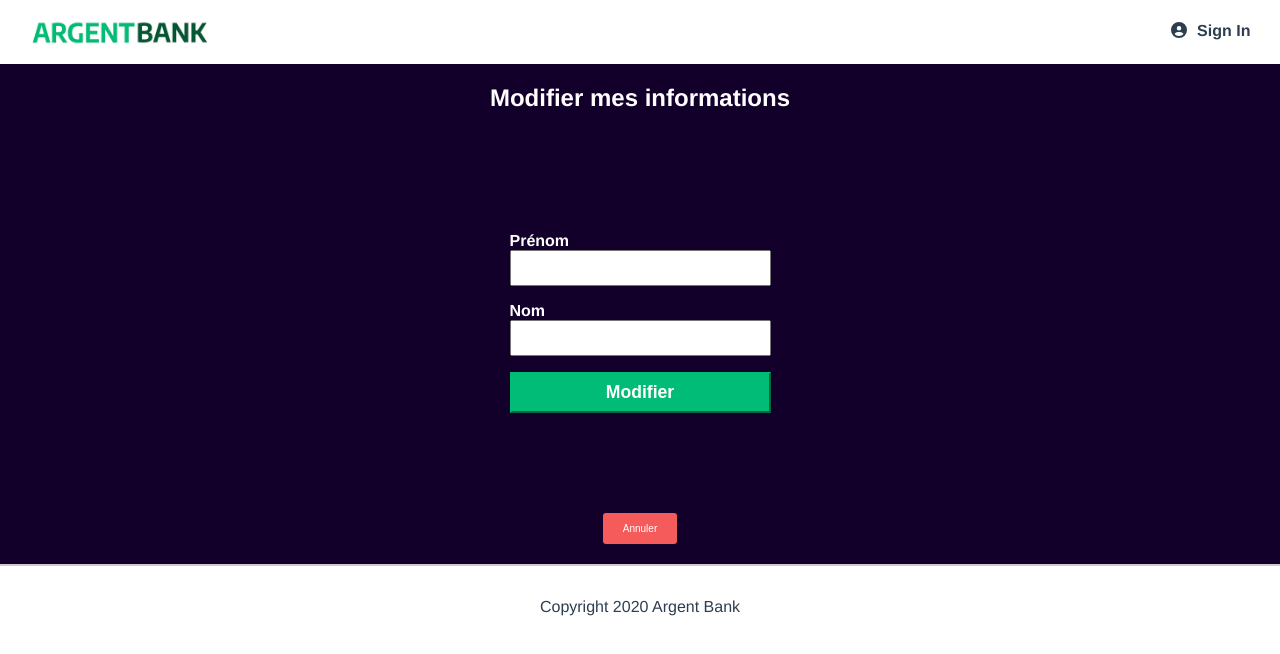
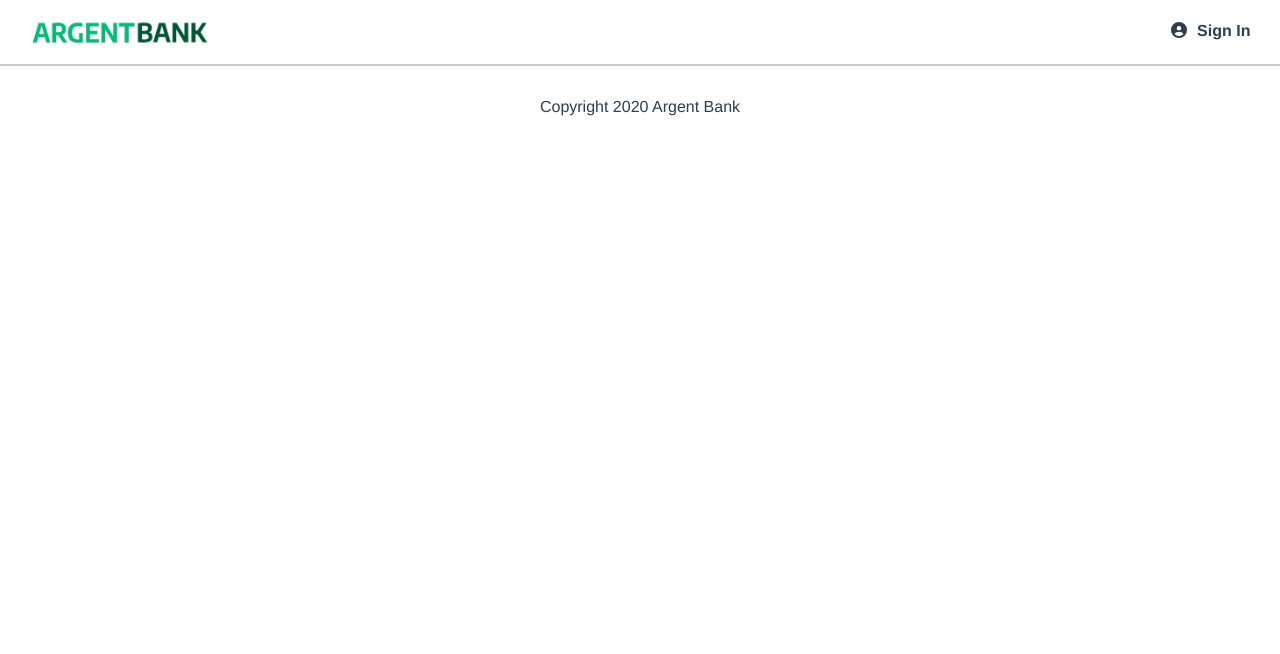
Before and after one commit to LauNM/LaurieBeduneau_13_code_102022, a React (Create React App) app: page /profile/edit in a window 1280 px wide. Shown: the top 654 px of the page. Built offline with nearby package versions, Linux system fonts and the light colour scheme; no server answers.

Commit message:
edit credentials inside userAccount file

```diff
--- a/src/App.js
+++ b/src/App.js
@@ -4,7 +4,6 @@ import { Routes, Route } from "react-router-dom";
 import Homepage from './pages/homepage';
 import Login from './pages/login';
 import UserAccount from './pages/userAccount';
-import EditCredentials from './pages/editCredentials';
 import { useDispatch } from "react-redux";
 import { setToken } from './slices/authSlice';
 
@@ -21,7 +20,6 @@ function App() {
         <Route path="/" element={<Homepage />} />
         <Route path="/login" element={<Login />} />
         <Route path="/profile" element={<UserAccount />} />
-        <Route path="/profile/edit" element={<EditCredentials />} />
       </Routes>
       <Footer />
     </div>
--- a/src/api/apiRquests.js
+++ b/src/api/apiRquests.js
@@ -8,7 +8,10 @@ export async function getToken(data = {}) {
     },
     method: "POST",
     body: JSON.stringify(data)
-  }).then(res => res.json());
+  }).then(res => {
+    if (res.ok) return res.json()
+    throw new Error("Accès non autorisé")
+  });
 }
 
 export async function getProfile() {
@@ -19,7 +22,10 @@ export async function getProfile() {
       'Content-Type': 'application/json'
     },
     method: "POST",
-  }).then(res => res.json());
+  }).then(res => {
+    if (res.ok) return res.json()
+    throw new Error("Accès non autorisé")
+  });
 }
 
 export async function updateProfile(data = {}) {
@@ -31,5 +37,8 @@ export async function updateProfile(data = {}) {
     },
     method: "PUT",
     body: JSON.stringify(data)
-  }).then(res => res.json());
+  }).then(res => {
+    if (res.ok) return res.json()
+    throw new Error("Une erreur s'est produite")
+  });
 }
--- a/src/assets/scss/style.scss
+++ b/src/assets/scss/style.scss
@@ -301,24 +301,25 @@ html {
   font-size: 1rem;
 }
 
-.update-credentials {
+.credentials-form {
   display: flex;
   flex-direction: column;
   align-items: center;
-  gap: 100px;
-  background-color: #12002b;
-  color: white;
-
-  .form-wrapper {
-    max-width: 500px;
-  }
-  .cancel {
-    background-color: #f65b5b;
-    font-size: 10px;
-    border-radius: 3px;
-    color: white;
-    border: none;
-    padding: 10px 20px;
-    margin-bottom: 20px;
+  .section-wrapper {
+    display: flex;
+    gap: 10px;
+    .form-button {
+      color: white;
+      font-weight: bold;
+      padding: 10px;
+      &.confirm {
+        border-color: #00bc77;
+        background-color: #00bc77;
+      }
+      &.cancel {
+        border-color: #f65b5b;
+        background-color: #f65b5b;
+      }
+    }
   }
 }
--- a/src/pages/editCredentials.js
+++ /dev/null
@@ -1,66 +0,0 @@
-import {Link, useNavigate} from "react-router-dom";
-import { useRef, useEffect } from 'react';
-import {getProfile, updateProfile} from '../api/apiRquests';
-import {useDispatch, useSelector} from 'react-redux';
-
-import { setUser } from '../slices/userSlice';
-
-function EditCredentials() {
-  const firstNameRef = useRef();
-  const lastNameRef = useRef();
-  const dispatch = useDispatch();
-  const navigate = useNavigate();
-
-  const handleSubmit = async (e) => {
-    e.preventDefault();
-    try {
-      const { body } = await updateProfile({ firstName: firstNameRef.current.value ,lastName: lastNameRef.current.value })
-      dispatch(setUser(body));
-      navigate('/profile');
-    } catch (error) {
-      console.log(error)
-    }
-  }
-
-  const fetchUser = async () => {
-    try {
-      const { body } = await getProfile();
-      dispatch(setUser(body));
-    }
-    catch (error) {
-      console.log(error)
-    }
-  }
-
-  useEffect(() => {
-    fetchUser();
-  },[]);
-
-  const user = useSelector((state) => state.user)
-
-  return (
-    <div className="update-credentials">
-      <h2>Modifier mes informations</h2>
-      <section className="form-wrapper">
-        <form onSubmit={handleSubmit}>
-        <div className="input-wrapper">
-          <label htmlFor="firstname">Prénom</label>
-          <input ref={firstNameRef} type="text" id="firstname" required={true} defaultValue={user.firstName}/>
-        </div>
-        <div className="input-wrapper">
-          <label htmlFor="lastname">Nom</label>
-          <input ref={lastNameRef} type="text" id="lastname" required={true} defaultValue={user.lastName}/>
-        </div>
-        <button className="sign-in-button">Modifier</button>
-      </form>
-      </section>
-      <Link to={'/profile'}>
-          <button className="cancel">
-            Annuler
-          </button>
-      </Link>
-    </div>
-  )
-}
-
-export default EditCredentials;
--- a/src/pages/userAccount.js
+++ b/src/pages/userAccount.js
@@ -1,27 +1,40 @@
-import React, {useEffect} from "react";
-import {Link, Navigate} from 'react-router-dom';
-import { getProfile } from "../api/apiRquests";
+import React, { useEffect, useRef, useState } from "react";
+import { Navigate } from 'react-router-dom';
+import { getProfile, updateProfile } from "../api/apiRquests";
 import { useSelector, useDispatch } from 'react-redux'
 import { setUser } from "../slices/userSlice";
 
 function UserAccount() {
   const { token } = useSelector((state) => state.token);
   const dispatch = useDispatch();
+  const firstNameRef = useRef();
+  const lastNameRef = useRef();
+  const [showForm, setShowForm] = useState(false);
 
   const fetchUser = async () => {
     try {
       const { body } = await getProfile();
       dispatch(setUser(body));
+    } catch (error) {
+      console.log(error)
     }
-        catch (error) {
+  }
+
+  const handleSubmit = async (e) => {
+    e.preventDefault();
+    try {
+      await updateProfile({ firstName: firstNameRef.current.value, lastName: lastNameRef.current.value })
+      const { body } = await getProfile();
+      dispatch(setUser(body));
+      setShowForm(false)
+    } catch (error) {
       console.log(error)
     }
   }
 
   useEffect(() => {
-        fetchUser();
-    },[]);
-
+    if (token) fetchUser();
+  }, []);
 
   const user = useSelector((state) => state.user)
 
@@ -29,13 +42,31 @@ function UserAccount() {
 
   return (
     <div>
-             {token ?
+      { token ?
         <main className="main bg-dark">
           <div className="header">
-                    <h1>Welcome back<br />{user.firstName} !</h1>
-                    <Link to={'/profile/edit'}>
-                        <button className="edit-button">Edit Name</button>
-                    </Link>
+            <h1>Welcome back<br/>{ user.firstName } !</h1>
+            { showForm ?
+              <form className="credentials-form" onSubmit={ handleSubmit }>
+                <div className="section-wrapper">
+                  <div className="input-wrapper">
+                    <label htmlFor="firstname">Prénom</label>
+                    <input ref={ firstNameRef } type="text" id="firstname" required={ true }
+                           defaultValue={ user.firstName }/>
+                  </div>
+                  <div className="input-wrapper">
+                    <label htmlFor="lastname">Nom</label>
+                    <input ref={ lastNameRef } type="text" id="lastname" required={ true }
+                           defaultValue={ user.lastName }/>
+                  </div>
+                </div>
+                <div className="section-wrapper">
+                  <button className="confirm form-button">Modifier</button>
+                  <button className="cancel form-button" onClick={ () => setShowForm(false) }>Annuler</button>
+                </div>
+              </form>
+              : <button className="edit-button" onClick={ () => setShowForm(true) }>Edit Name</button> }
+
           </div>
           <h2 className="sr-only">Accounts</h2>
           <section className="account">
@@ -69,7 +100,7 @@ function UserAccount() {
             </div>
           </section>
         </main>
-            : <Navigate to="/" />
+        : <Navigate to="/"/>
       }
     </div>
   )
```
Lines whose indentation alone changed are shown as unchanged.
